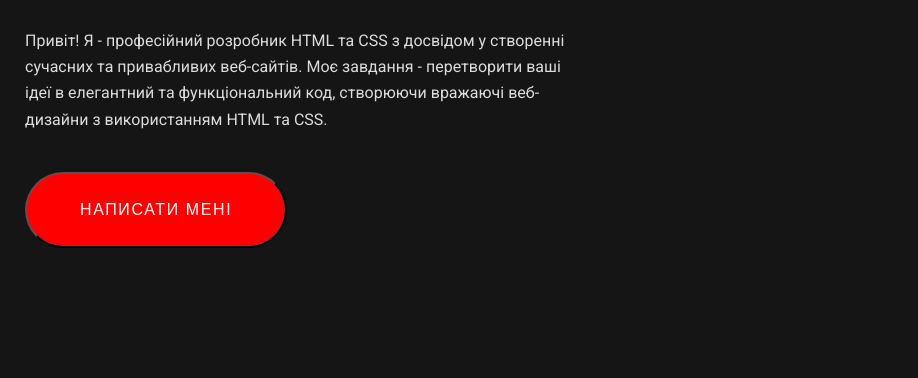
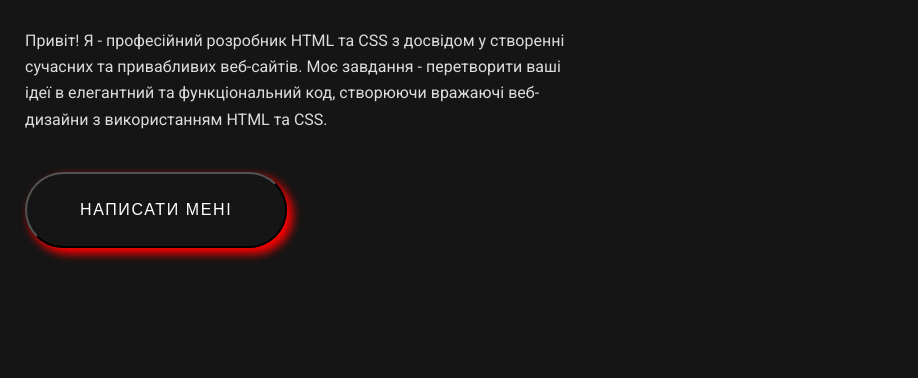
Before and after one commit to Yatoorooo/First_site, a plain HTML site: page index.html in a window 1280 px wide. In both pictures the pointer is over the button "НАПИСАТИ МЕНІ". Shown: the part 422-800 px from the top of the page, without its empty margins (0-918 px from the left). Drawn offline with Linux system fonts and the light colour scheme.

Commit message:
add animation button

```diff
--- a/main.css
+++ b/main.css
@@ -66,6 +66,14 @@ ul {
   color: #fff;
   padding: 23px 53px;
   border-radius: 61px;
+  cursor: pointer;
+  transition: all 0.2s ease;
+}
+
+.button:hover {
+  background-color: transparent;
+
+  box-shadow: 5px 5px 10px 1px #f00;
 }
 
 .conteiner {
```
